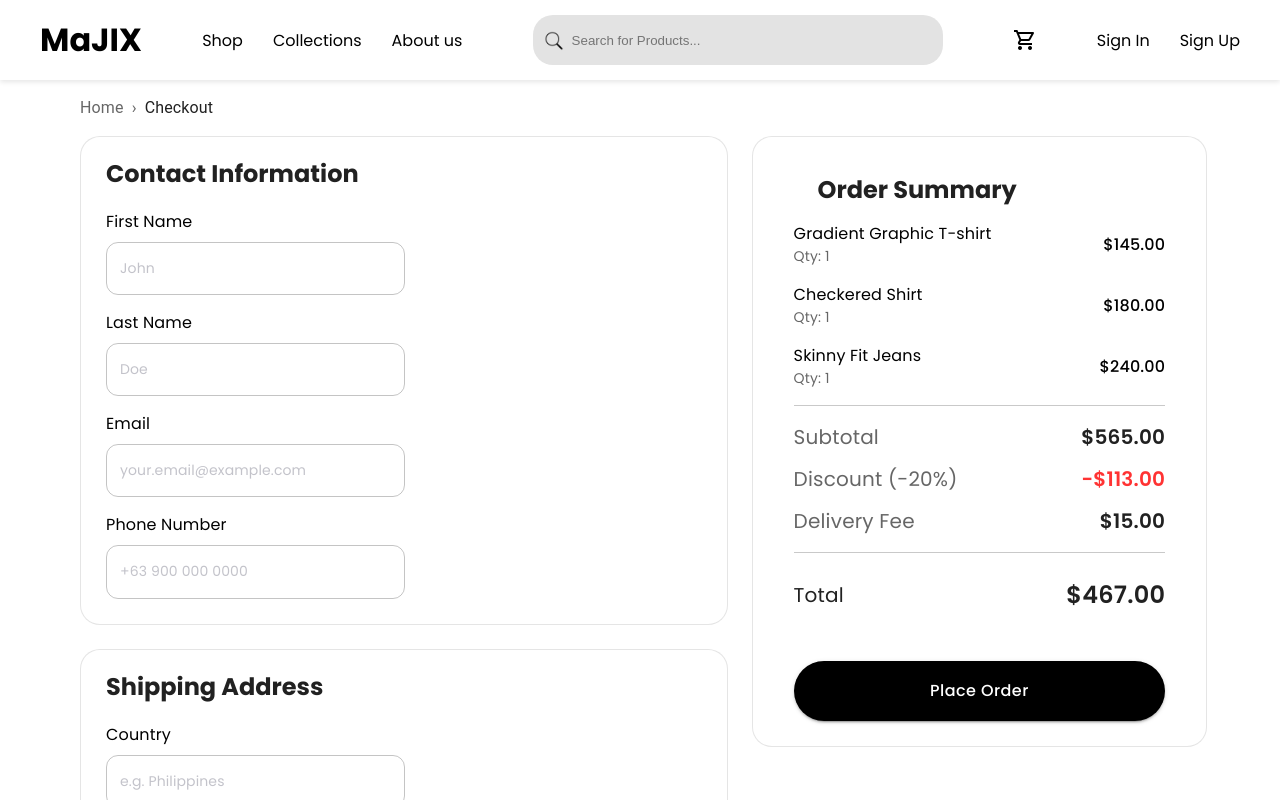
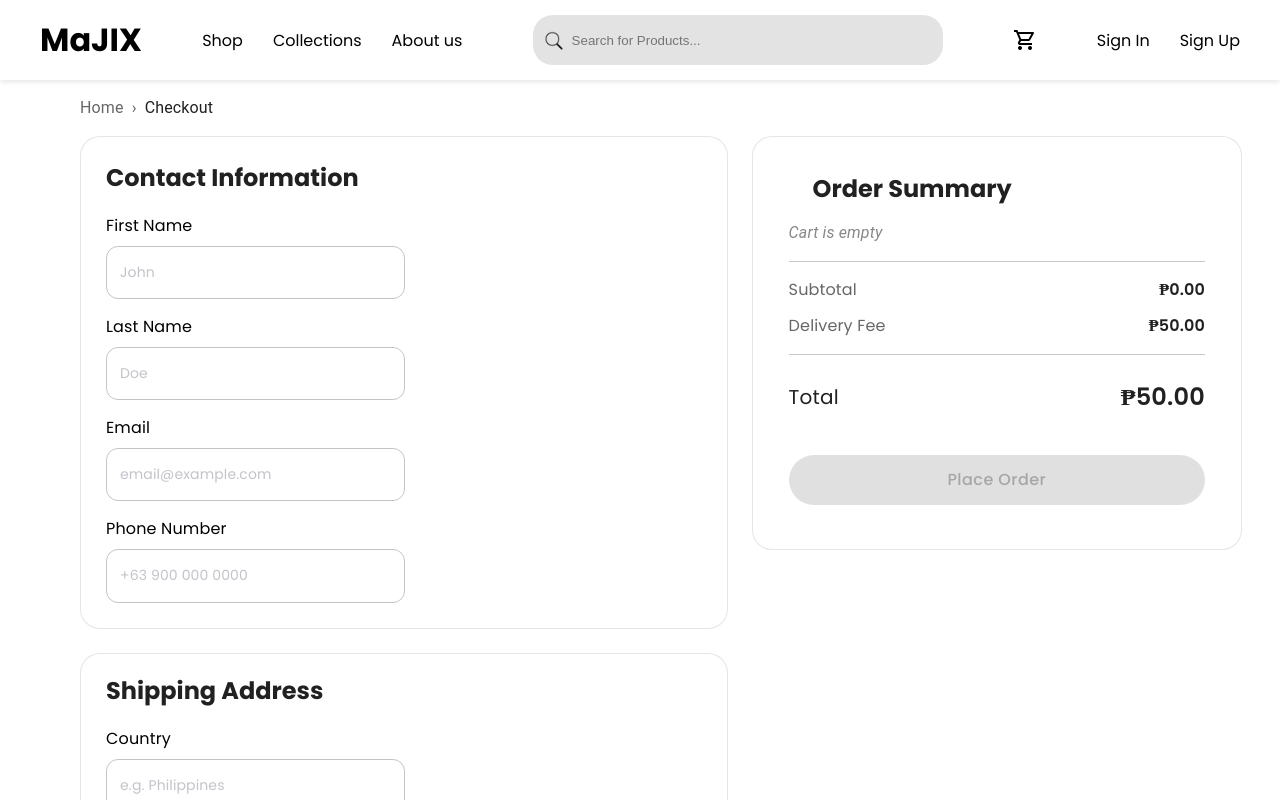
Before and after one commit to KennyDevz/MaJIX-Web-App, a React (Create React App) app in the folder frontend/: page /Checkout in a window 1280 px wide. Shown: the top 800 px of the page. Built offline with nearby package versions, Linux system fonts and the light colour scheme; some icons are missing.

Commit message:
frontend feature(checkout): implemented checkout functionality

```diff
--- a/frontend/src/components/cart/cart_item.js
+++ b/frontend/src/components/cart/cart_item.js
@@ -8,9 +8,11 @@ import RemoveIcon from '@mui/icons-material/Remove';
 import DeleteIcon from '@mui/icons-material/Delete';
 import Box from '@mui/material/Box';
 import {useState} from 'react';
+import { getColorName } from '../../utils/colorUtils';
 
 
 export default function CartItem(props) {
+
     const [quantity, setQuantity] = useState(props.qty);
 
     const formattedPrice = Number(props.price).toLocaleString("en-PH", {
@@ -71,7 +73,7 @@ export default function CartItem(props) {
                 color: 'text.secondary' // Use theme color
               }}
             >
-                Color = {props.color}
+                Color = {getColorName(props.color)}
             </Typography>
             <Typography
               variant='h5' // Use variant for price
--- a/frontend/src/components/cart/order_summary.js
+++ b/frontend/src/components/cart/order_summary.js
@@ -7,7 +7,7 @@ import Box from '@mui/material/Box';
 import Button from '@mui/material/Button';
 
 // 1. Accept the new props: buttonText and onButtonClick
-export default function OrderSummary({ totalAmount, buttonText, onButtonClick }) {
+export default function OrderSummary({ totalAmount, buttonText, onButtonClick, disabled }) {
 
   const formattedPrice = Number(totalAmount).toLocaleString("en-PH", {
         style: "currency",
@@ -88,6 +88,7 @@ export default function OrderSummary({ totalAmount, buttonText, onButtonClick })
           variant="contained"
           color="primary"
           fullWidth
+          disabled={disabled}
           sx={{
             marginTop: 3,
             paddingY: 1.5,
--- a/frontend/src/components/checkout/CheckoutOrderSummary.js
+++ b/frontend/src/components/checkout/CheckoutOrderSummary.js
@@ -1,50 +1,62 @@
 import React from 'react';
 import ShoppingCartIcon from '@mui/icons-material/ShoppingCart';
-import { Card, CardContent, Typography, Box, Button, Divider } from '@mui/material';
+import { Card, CardContent, Typography, Box, Button, Divider, Avatar } from '@mui/material';
+import { getColorName } from '../../utils/colorUtils';
 
-// A new sub-component for the items in the summary
-const SummaryItem = ({ name, qty, price }) => (
+// 1. Updated Sub-component to include Image
+const SummaryItem = ({ name, qty, price, image, size, color }) => (
   <Box sx={{ display: 'flex', justifyContent: 'space-between', alignItems: 'center', width: '100%', mb: 2 }}>
-    <Box>
-      <Typography sx={{ fontFamily: 'Poppins', fontWeight: '400', fontSize: '16px', color: 'black' }}>
-        {name}
-      </Typography>
-      <Typography sx={{ fontFamily: 'Poppins', fontWeight: '400', fontSize: '14px', color: 'rgba(0, 0, 0, 0.60)' }}>
-        Qty: {qty}
-      </Typography>
+
+    {/* Image and Details */}
+    <Box sx={{ display: 'flex', alignItems: 'center', gap: 2 }}>
+      <Avatar
+        src={image || 'https://placehold.co/100'}
+        variant="rounded"
+        sx={{ width: 60, height: 60, bgcolor: '#f0f0f0' }}
+      />
+      <Box>
+        <Typography sx={{ fontFamily: 'Poppins', fontWeight: '500', fontSize: '14px', color: 'black' }}>
+          {name}
+        </Typography>
+        <Typography sx={{ fontFamily: 'Poppins', fontWeight: '400', fontSize: '12px', color: 'rgba(0, 0, 0, 0.60)' }}>
+          {getColorName(color)} / {size}
+        </Typography>
+        <Typography sx={{ fontFamily: 'Poppins', fontWeight: '400', fontSize: '12px', color: 'rgba(0, 0, 0, 0.60)' }}>
+          Qty: {qty}
+        </Typography>
+      </Box>
     </Box>
-    <Typography sx={{ fontFamily: 'Poppins', fontWeight: '500', fontSize: '16px', color: 'black' }}>
-      ${price.toFixed(2)}
+
+    {/* Price */}
+    <Typography sx={{ fontFamily: 'Poppins', fontWeight: '500', fontSize: '14px', color: 'black' }}>
+      ₱{(price * qty).toFixed(2)}
     </Typography>
   </Box>
 );
 
-const items = [
-  { name: 'Gradient Graphic T-shirt', qty: 1, price: 145.00 },
-  { name: 'Checkered Shirt', qty: 1, price: 180.00 },
-  { name: 'Skinny Fit Jeans', qty: 1, price: 240.00 },
-];
+// 2. Accept 'cartItems' and 'cartTotal' props
+export default function CheckoutOrderSummary({ cartItems = [], cartTotal = 0, onPlaceOrderClick }) {
 
-export default function CheckoutOrderSummary({ onPlaceOrderClick }) {
-  // Calculate totals from the hard-coded items
-  const subtotal = items.reduce((acc, item) => acc + item.price * item.qty, 0);
-  const discount = subtotal * 0.20; // 20% discount
-  const deliveryFee = 15.00;
-  const total = subtotal - discount + deliveryFee;
+  // Calculate totals (assuming cartTotal might not include delivery/discount yet)
+  const subtotal = cartTotal;
+  const discount = 0; // Logic for discount
+  const deliveryFee = 50.00; // Example fee
+  const finalTotal = subtotal - discount + deliveryFee;
 
   return (
     <Card
       elevation={0}
       variant="outlined"
       sx={{
-        width: '90%',
+        width: '100%', // Let parent control width
         borderRadius: '20px',
         borderColor: 'rgba(0, 0, 0, 0.1)',
         fontFamily: 'Poppins',
-        p: { xs: 1, md: '21px 25px 1px 25px' }
+        p: { xs: 1, md: '20px' }
       }}
     >
       <CardContent>
+        {/* ... Header ... */}
         <Box sx={{ display: 'flex', alignItems: 'center', marginBottom: 2 }}>
             <ShoppingCartIcon sx={{ color: '#000000ff' }} />
             <Typography variant="h5" sx={{ fontFamily: 'Poppins', fontWeight: '700', ml: 1 }}>
@@ -52,12 +64,23 @@ export default function CheckoutOrderSummary({ onPlaceOrderClick }) {
             </Typography>
         </Box>
 
-
-        {/* Item List */}
-        <Box sx={{ mb: 2 }}>
-          {items.map((item) => (
-            <SummaryItem key={item.name} {...item} />
-          ))}
+        {/* --- 3. Map over REAL items --- */}
+        <Box sx={{ mb: 2, maxHeight: '300px', overflowY: 'auto' }}>
+          {cartItems.length > 0 ? (
+            cartItems.map((item) => (
+              <SummaryItem
+                key={item.cartItemId}
+                name={item.productName}
+                qty={item.qty}
+                price={item.price}
+                image={item.productImage}
+                size={item.size}
+                color={item.color}
+              />
+            ))
+          ) : (
+            <Typography sx={{ fontStyle: 'italic', color: '#888' }}>Cart is empty</Typography>
+          )}
         </Box>
 
         <Divider sx={{ mb: 2, bgcolor: 'rgba(0, 0, 0, 0.1)' }} />
@@ -65,16 +88,13 @@ export default function CheckoutOrderSummary({ onPlaceOrderClick }) {
         {/* Pricing Section */}
         <Box sx={{ display: 'flex', flexDirection: 'column', gap: 1.5, mb: 2 }}>
           <Box sx={{ display: 'flex', justifyContent: 'space-between' }}>
-            <Typography sx={{ fontFamily: 'Poppins', fontSize: '20px', color: 'rgba(0, 0, 0, 0.60)' }}>Subtotal</Typography>
-            <Typography sx={{ fontFamily: 'Poppins', fontSize: '20px', fontWeight: '600' }}>${subtotal.toFixed(2)}</Typography>
+            <Typography sx={{ fontFamily: 'Poppins', fontSize: '16px', color: 'rgba(0, 0, 0, 0.60)' }}>Subtotal</Typography>
+            <Typography sx={{ fontFamily: 'Poppins', fontSize: '16px', fontWeight: '600' }}>₱{subtotal.toFixed(2)}</Typography>
           </Box>
+          {/* ... Discount ... */}
           <Box sx={{ display: 'flex', justifyContent: 'space-between' }}>
-            <Typography sx={{ fontFamily: 'Poppins', fontSize: '20px', color: 'rgba(0, 0, 0, 0.60)' }}>Discount (-20%)</Typography>
-            <Typography sx={{ fontFamily: 'Poppins', fontSize: '20px', fontWeight: '600', color: '#FF3333' }}>-${discount.toFixed(2)}</Typography>
-          </Box>
-          <Box sx={{ display: 'flex', justifyContent: 'space-between' }}>
-            <Typography sx={{ fontFamily: 'Poppins', fontSize: '20px', color: 'rgba(0, 0, 0, 0.60)' }}>Delivery Fee</Typography>
-            <Typography sx={{ fontFamily: 'Poppins', fontSize: '20px', fontWeight: '600' }}>${deliveryFee.toFixed(2)}</Typography>
+            <Typography sx={{ fontFamily: 'Poppins', fontSize: '16px', color: 'rgba(0, 0, 0, 0.60)' }}>Delivery Fee</Typography>
+            <Typography sx={{ fontFamily: 'Poppins', fontSize: '16px', fontWeight: '600' }}>₱{deliveryFee.toFixed(2)}</Typography>
           </Box>
         </Box>
 
@@ -83,24 +103,25 @@ export default function CheckoutOrderSummary({ onPlaceOrderClick }) {
         {/* Total */}
         <Box sx={{ display: 'flex', justifyContent: 'space-between', alignItems: 'center', mb: 3, mt: 3 }}>
           <Typography sx={{ fontFamily: 'Poppins', fontSize: '20px', fontWeight: '400' }}>Total</Typography>
-          <Typography sx={{ fontFamily: 'Poppins', fontSize: '24px', fontWeight: '600' }}>${total.toFixed(2)}</Typography>
+          <Typography sx={{ fontFamily: 'Poppins', fontSize: '24px', fontWeight: '600' }}>₱{finalTotal.toFixed(2)}</Typography>
         </Box>
 
         {/* Place Order Button */}
         <Button
           variant="contained"
           fullWidth
+          disabled={cartItems.length === 0} // Disable if empty
           sx={{
             fontFamily: 'Poppins',
             fontWeight: 500,
             fontSize: '16px',
             color: 'white',
-            height: '60px',
+            height: '50px',
             borderRadius: '62px',
             backgroundColor: 'black',
             '&:hover': { backgroundColor: '#333' },
             textTransform: 'none',
-            mt: 3
+            mt: 2
           }}
           onClick={onPlaceOrderClick}
         >
--- a/frontend/src/components/checkout/ContactInfoForm.js
+++ b/frontend/src/components/checkout/ContactInfoForm.js
@@ -2,37 +2,59 @@ import React from 'react';
 import { Typography, Paper, Grid } from '@mui/material';
 import StyledTextField from './StyledTextField';
 
-export default function ContactInfoForm() {
+// 1. Accept the props from the parent
+export default function ContactInfoForm({ contactInfo, setContactInfo }) {
+
+  // 2. Handle typing
+  const handleChange = (e) => {
+    const { name, value } = e.target;
+    setContactInfo(prev => ({ ...prev, [name]: value }));
+  };
+
   return (
-    <Paper
-      elevation={0}
-      variant="outlined"
-      sx={{
-        p: '21px 25px 25px 25px',
-        borderRadius: '20px',
-        borderColor: 'rgba(0, 0, 0, 0.10)',
-        fontFamily: 'Poppins'
-      }}
-    >
+    <Paper elevation={0} variant="outlined" sx={{ p: '25px', borderRadius: '20px', borderColor: 'rgba(0, 0, 0, 0.10)', fontFamily: 'Poppins' }}>
       <Typography variant="h5" sx={{ fontFamily: 'Poppins', fontWeight: '700', mb: 2.5 }}>
         Contact Information
       </Typography>
 
       <Grid container spacing={2}>
-        {/* Row 1: First Name and Last Name (Forced 2-column) */}
         <Grid item xs={6}>
-          <StyledTextField label="First Name" placeholder="John" />
+          <StyledTextField
+            label="First Name"
+            placeholder="John"
+            name="firstName"
+            // 3. CONNECT THE VALUE
+            value={contactInfo.firstName}
+            onChange={handleChange}
+          />
         </Grid>
         <Grid item xs={6}>
-          <StyledTextField label="Last Name" placeholder="Doe" />
+          <StyledTextField
+            label="Last Name"
+            placeholder="Doe"
+            name="lastName"
+            value={contactInfo.lastName}
+            onChange={handleChange}
+          />
         </Grid>
 
-        {/* Row 2: Email and Phone Number (Forced 2-column) */}
         <Grid item xs={6}>
-          <StyledTextField label="Email" placeholder="your.email@example.com" />
+          <StyledTextField
+            label="Email"
+            placeholder="email@example.com"
+            name="email"
+            value={contactInfo.email}
+            onChange={handleChange}
+          />
         </Grid>
         <Grid item xs={6}>
-          <StyledTextField label="Phone Number" placeholder="+63 900 000 0000" />
+          <StyledTextField
+            label="Phone Number"
+            placeholder="+63 900 000 0000"
+            name="phoneNumber"
+            value={contactInfo.phoneNumber}
+            onChange={handleChange}
+          />
         </Grid>
       </Grid>
     </Paper>
--- a/frontend/src/components/checkout/StyledTextField.js
+++ b/frontend/src/components/checkout/StyledTextField.js
@@ -1,7 +1,8 @@
 import React from 'react';
 import { Box, Typography, TextField } from '@mui/material';
 
-export default function StyledTextField({ label, placeholder }) {
+// 1. We MUST accept 'name', 'value', and 'onChange' here
+export default function StyledTextField({ label, placeholder, value, onChange, name }) {
   return (
     <Box>
       <Typography sx={{ fontFamily: 'Poppins', fontWeight: '400', fontSize: '16px', mb: 1, color: 'black' }}>
@@ -11,22 +12,20 @@ export default function StyledTextField({ label, placeholder }) {
         fullWidth
         variant="outlined"
         placeholder={placeholder}
+        name={name}
+        value={value}
+        onChange={onChange}
+
         sx={{
-          backgroundColor: '#FFFFFF', // White background
+          backgroundColor: '#FFFFFF',
           '& .MuiOutlinedInput-root': {
             fontFamily: 'Poppins',
             fontSize: '14px',
             color: '#717182',
-            borderRadius: '12px', // Rounded corners
-            '& fieldset': {
-              borderColor: 'rgba(0, 0, 0, 0.23)', // Standard outline color
-            },
-            '&:hover fieldset': {
-              borderColor: 'rgba(0, 0, 0, 0.87)', // Darker border on hover
-            },
-            '&.Mui-focused fieldset': {
-              borderColor: 'black', // Black border when focused
-            },
+            borderRadius: '12px',
+            '& fieldset': { borderColor: 'rgba(0, 0, 0, 0.23)' },
+            '&:hover fieldset': { borderColor: 'rgba(0, 0, 0, 0.87)' },
+            '&.Mui-focused fieldset': { borderColor: 'black' },
           },
         }}
       />
--- a/frontend/src/pages/cart.js
+++ b/frontend/src/pages/cart.js
@@ -15,6 +15,8 @@ export default function Cart() {
   const [cart, setCart] = useState({ cartItems: [], totalAmount: 0 });
   const [loading, setLoading] = useState(false);
   const [error, setError] = useState(null);
+
+  const isCartEmpty = cart.cartItems.length === 0;
 
   // Scroll to top on page load
   useEffect(() => {
@@ -47,6 +49,7 @@ export default function Cart() {
 };
 
   const handleCheckoutClick = () => {
+    if (isCartEmpty) return;
     navigate('/checkout');
   };
 
@@ -99,6 +102,7 @@ export default function Cart() {
                 totalAmount={cart.totalAmount}
                 buttonText="Go to Checkout"
                 onButtonClick={handleCheckoutClick}
+                disabled={isCartEmpty}
               />
             </div>
           </div>
--- a/frontend/src/pages/checkout.js
+++ b/frontend/src/pages/checkout.js
@@ -1,6 +1,8 @@
-import React, { useEffect } from 'react';
-import { Box, Typography } from '@mui/material';
+import React, { useState, useEffect, useContext } from 'react';
+import { Box } from '@mui/material';
 import { useNavigate } from 'react-router-dom';
+import axios from 'axios';
+import { UserContext } from '../context/UserContext'; // Import context
 import BreadCrumbs from '../components/breadcrumbs';
 import ContactInfoForm from '../components/checkout/ContactInfoForm';
 import ShippingAddressForm from '../components/checkout/ShippingAddressForm';
@@ -9,70 +11,112 @@ import CheckoutOrderSummary from '../components/checkout/CheckoutOrderSummary';
 
 export default function CheckoutPage() {
   const navigate = useNavigate();
+  const { user } = useContext(UserContext); // Get the logged-in user
+
+  const [cartItems, setCartItems] = useState([]);
+  const [cartTotal, setCartTotal] = useState(0);
+
+  const [contactInfo, setContactInfo] = useState({
+    firstName: '',
+    lastName: '',
+    email: '',
+    phoneNumber: ''
+  });
+
+  const [address, setAddress] = useState({
+    country: '', street: '', province: '', city: '', zipCode: ''
+  });
+
+  const [paymentMethod, setPaymentMethod] = useState('Credit Card');
+
+  useEffect(() => { window.scrollTo(0, 0); }, []);
+
+  useEffect(() => {
+    if (user) {
+      setContactInfo({
+        firstName: user.firstname || '',
+        lastName: user.lastname || '',
+        email: user.email || '',
+        phoneNumber: user.phonenumber || ''
+      });
+    }
+  }, [user]);
 
   useEffect(() => {
     window.scrollTo(0, 0);
-  }, []);
+    if (user?.id) {
+      const fetchCart = async () => {
+        try {
+          const response = await axios.get(`http://localhost:8081/api/cart/${user.id}`);
+          setCartItems(response.data.cartItems || []);
+          setCartTotal(response.data.totalAmount || 0);
 
-  const handlePlaceOrder = () => {
-    alert('Order Placed! (Not really, but this is where the API call goes)');
+        } catch (err) {
+          console.error("Error fetching cart for checkout:", err);
+        }
+      };
+      fetchCart();
+    }
+  }, [user]);
+
+  const handlePlaceOrder = async () => {
+    if (!user?.id) {
+      alert("Please log in to place an order.");
+      return;
+    }
+
+    if (!contactInfo.firstName || !contactInfo.lastName || !contactInfo.email || !contactInfo.phoneNumber) {
+      alert("Please fill in all Contact Information fields.");
+      return;
+    }
+
+    if (!address.country || !address.street || !address.city || !address.province || !address.zipCode) {
+      alert("Please fill in all Shipping Address fields.");
+      return; // Stop here!
+    }
+
+    try {
+      const payload = {
+        userId: user.id,
+        paymentMethod: paymentMethod,
+        street: address.street,
+        city: address.city,
+        province: address.province,
+        country: address.country,
+        zipCode: address.zipCode
+      };
+
+      const response = await axios.post('http://localhost:8081/api/orders/place', payload);
+
+      alert(`Order Placed Successfully! Order ID: ${response.data.orderId}`);
+      console.log("Order Response:", response.data);
+      navigate('/');
+
+    } catch (error) {
+      console.error("Checkout failed:", error);
+      alert("Failed to place order. " + (error.response?.data?.message || "Unknown error"));
+    }
   };
 
   return (
-    // Main Page Wrapper:
-    // I've removed the <Container> and am using a <Box> with padding
-    // to match the style of your other pages (like cart.js).
-    <Box
-      sx={{
-        mt: 2,
-        mb: 5,
-        // Apply padding to match your other pages
-        paddingLeft: { xs: 2, md: '80px' },
-        paddingRight: { xs: 2, md: '80px' } // Added right padding for balance
-      }}
-    >
-      <Box sx={{ width: '100%', mb: 2 }}>
-        <BreadCrumbs page="Checkout" />
-      </Box>
+    <Box sx={{ mt: 2, mb: 5, px: { xs: 2, md: '80px' } }}>
+      <Box sx={{ width: '100%', mb: 2 }}><BreadCrumbs page="Checkout" /></Box>
 
-      <Box
-        sx={{
-          display: 'flex',
-          flexDirection: 'row',
-          flexWrap: 'wrap',
-          justifyContent: 'center',
-          gap: 3
-        }}
-      >
+      <Box sx={{ display: 'flex', flexDirection: 'row', flexWrap: 'wrap', justifyContent: 'center', gap: 3 }}>
+        <Box sx={{ display: 'flex', flexDirection: 'column', gap: 3, flex: '6 1 500px', minWidth: '340px' }}>
 
-        {/* Left Column: Forms */}
-        <Box
-          sx={{
-            display: 'flex',
-            flexDirection: 'column',
-            gap: 3,
-            flex: '6 1 500px',
-            minWidth: '340px',
-          }}
-        >
-          <ContactInfoForm />
-          <ShippingAddressForm />
-          <PaymentMethodForm />
+          {/* --- 5. PASS STATE DOWN --- */}
+          <ContactInfoForm
+            contactInfo={contactInfo}
+            setContactInfo={setContactInfo}
+          />
+
+          <ShippingAddressForm address={address} setAddress={setAddress} />
+          <PaymentMethodForm paymentMethod={paymentMethod} setPaymentMethod={setPaymentMethod} />
         </Box>
 
-        {/* Right Column: Order Summary */}
-        <Box
-          sx={{
-            flex: '4 1 350px',
-            minWidth: '340px',
-            position: 'sticky',
-            top: '50px',
-            alignSelf: 'flex-start',
-          }}
-        >
-          <CheckoutOrderSummary
-            onPlaceOrderClick={handlePlaceOrder}
-          />
+        <Box sx={{ flex: '4 1 350px', minWidth: '340px', position: 'sticky', top: '50px', alignSelf: 'flex-start' }}>
+          <CheckoutOrderSummary cartItems={cartItems} cartTotal={cartTotal} onPlaceOrderClick={handlePlaceOrder} />
         </Box>
       </Box>
     </Box>
```
Also changed, not shown: frontend/src/components/checkout/PaymentMethodForm.js (+13 -21 lines), frontend/src/components/checkout/ShippingAddressForm.js (+27 -16 lines).
